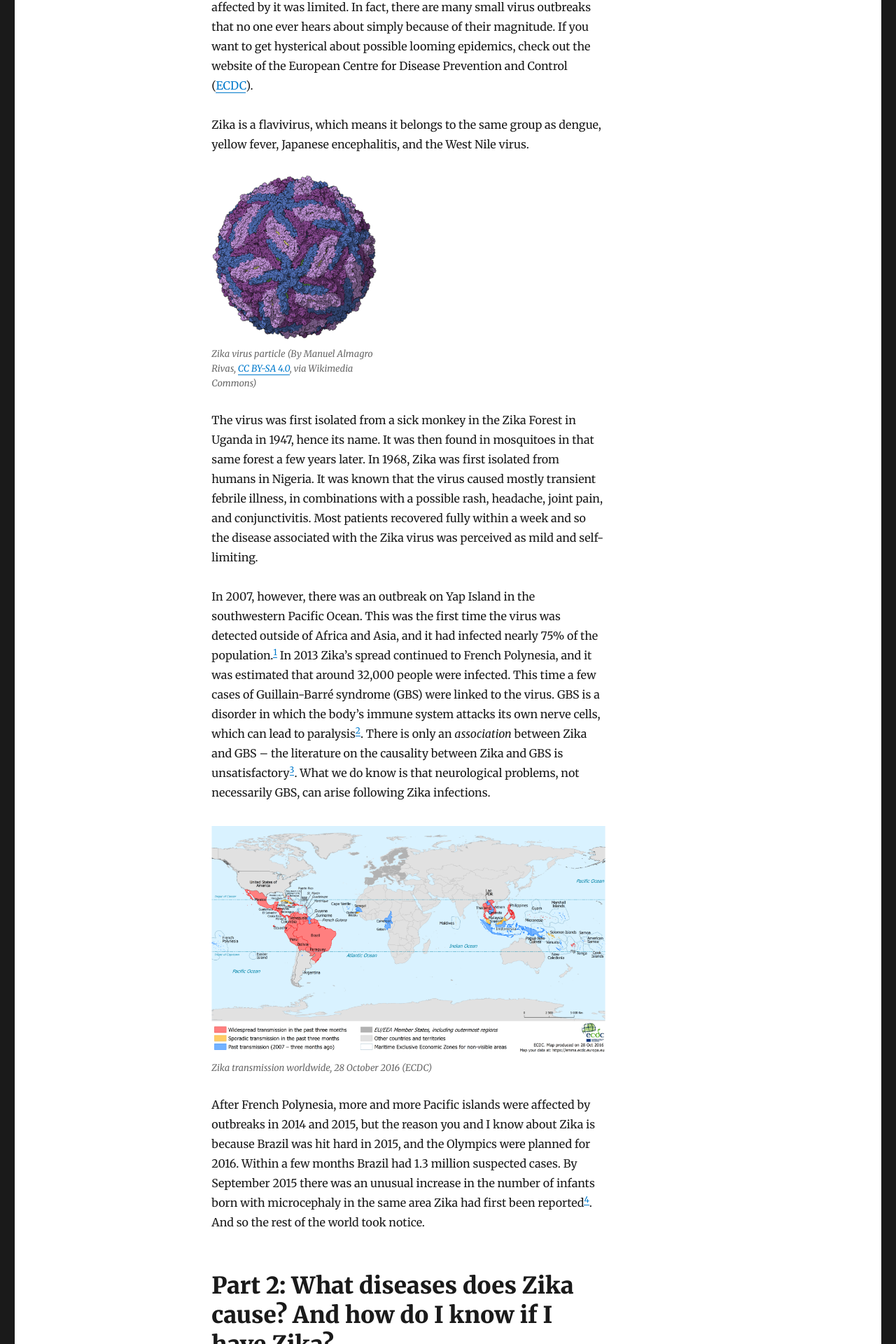
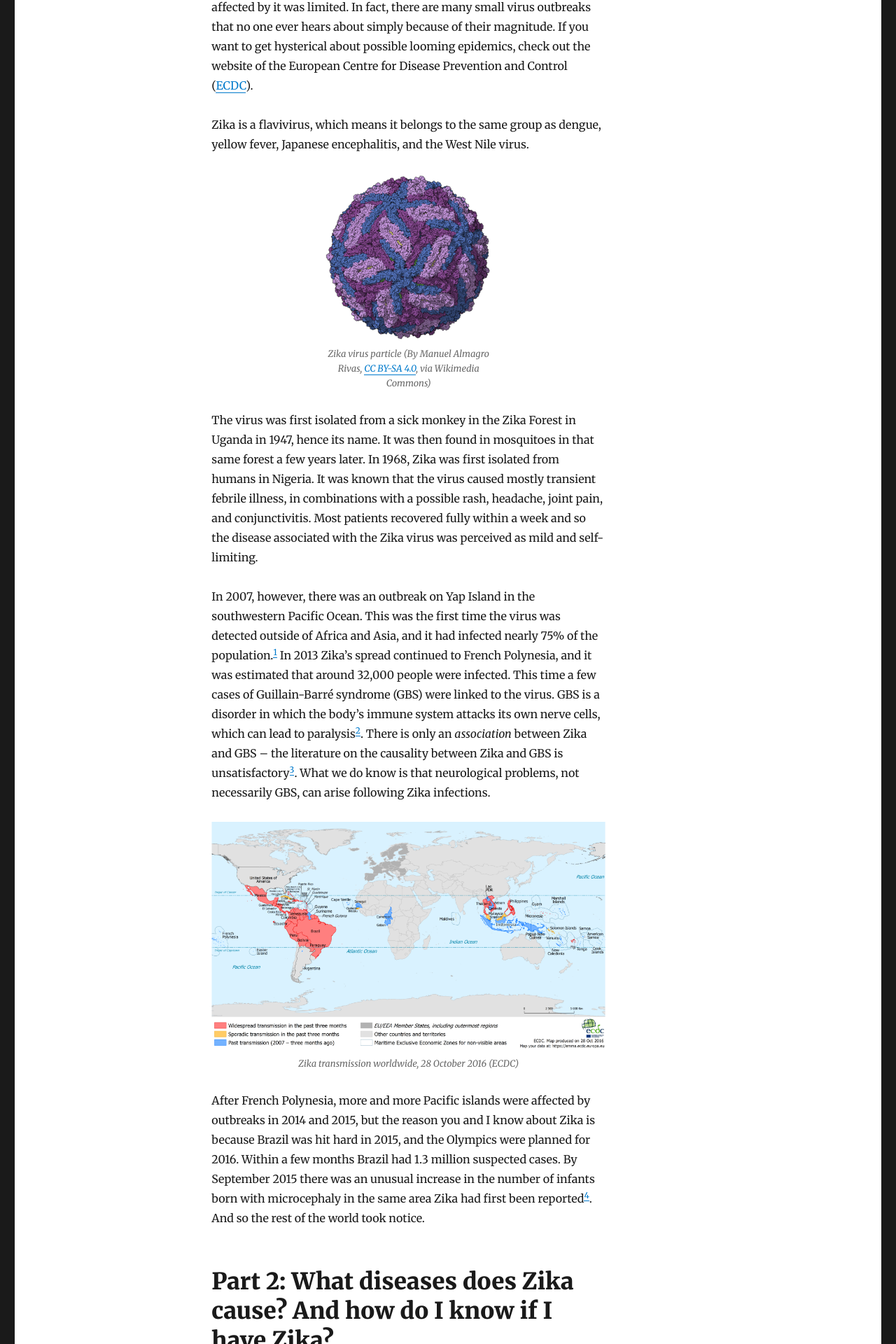
Before and after one commit to sapiensoup/sapiensoup.com, a Jekyll site: the page built from _posts/2016-11-03-what-zika-is-and-how-to-avoid-it.md, in a window 1280 px wide. Shown: the part 1036-2956 px from the top of the page at 70% size. Built offline with Jekyll 4.4.1, drawn with Linux system fonts in a browser that asks for light colours.

Commit message:
Center images and their captions (#5)

```diff
--- a/_posts/2016-11-03-what-zika-is-and-how-to-avoid-it.md
+++ b/_posts/2016-11-03-what-zika-is-and-how-to-avoid-it.md
@@ -18,13 +18,13 @@ Zika is not a new virus. Like all zoonotic viruses (meaning of non-human origin
 
 Zika is a flavivirus, which means it belongs to the same group as dengue, yellow fever, Japanese encephalitis, and the West Nile virus.
 
-<figure id="attachment_80" style="width: 240px" class="wp-caption alignnone"><img class="size-full wp-image-80" src="/images/zika/Zika-virus-particle.png" alt="Zika virus particle" width="240" height="240" srcset="/images/zika/Zika-virus-particle.png 240w, /images/zika/Zika-virus-particle-150x150.png 150w" sizes="(max-width: 240px) 85vw, 240px"><figcaption class="wp-caption-text">Zika virus particle (By Manuel Almagro Rivas, <a href="http://creativecommons.org/licenses/by-sa/4.0">CC BY-SA 4.0</a>, via Wikimedia Commons)</figcaption></figure>
+<figure id="attachment_80" style="width: 240px" class="wp-caption aligncenter"><img class="size-full wp-image-80" src="/images/zika/Zika-virus-particle.png" alt="Zika virus particle" width="240" height="240" srcset="/images/zika/Zika-virus-particle.png 240w, /images/zika/Zika-virus-particle-150x150.png 150w" sizes="(max-width: 240px) 85vw, 240px"><figcaption class="wp-caption-text"><center>Zika virus particle (By Manuel Almagro Rivas, <a href="http://creativecommons.org/licenses/by-sa/4.0">CC BY-SA 4.0</a>, via Wikimedia Commons)</center></figcaption></figure>
 
 The virus was first isolated from a sick monkey in the Zika Forest in Uganda in 1947, hence its name. It was then found in mosquitoes in that same forest a few years later. In 1968, Zika was first isolated from humans in Nigeria. It was known that the virus caused mostly transient febrile illness, in combinations with a possible rash, headache, joint pain, and conjunctivitis. Most patients recovered fully within a week and so the disease associated with the Zika virus was perceived as mild and self-limiting.
 
 In 2007, however, there was an outbreak on Yap Island in the southwestern Pacific Ocean. This was the first time the virus was detected outside of Africa and Asia, and it had infected nearly 75% of the population.[^zika-outside-africa] In 2013 Zika's spread continued to French Polynesia, and it was estimated that around 32,000 people were infected. This time a few cases of Guillain-Barré syndrome (GBS) were linked to the virus. GBS is a disorder in which the body's immune system attacks its own nerve cells, which can lead to paralysis[^mayo-on-gbs]. There is only an _association_ between Zika and GBS – the literature on the causality between Zika and GBS is unsatisfactory[^zika-and-gbs]. What we do know is that neurological problems, not necessarily GBS, can arise following Zika infections.
 
-<figure id="attachment_87" style="width: 840px" class="wp-caption alignleft"><img class="size-large wp-image-87" src="/images/zika/Zika-outbreak-map-worldwide-1024x597.png" alt="Zika transmission worldwide, 28 October 2016" width="840" height="490" srcset="/images/zika/Zika-outbreak-map-worldwide-1024x597.png 1024w, /images/zika/Zika-outbreak-map-worldwide-300x175.png 300w, /images/zika/Zika-outbreak-map-worldwide-768x448.png 768w, /images/zika/Zika-outbreak-map-worldwide-1200x700.png 1200w" sizes="(max-width: 709px) 85vw, (max-width: 909px) 67vw, (max-width: 1362px) 62vw, 840px"><figcaption class="wp-caption-text">Zika transmission worldwide, 28 October 2016 (ECDC)</figcaption></figure>
+<figure id="attachment_87" style="width: 840px" class="wp-caption aligncenter"><img class="size-large wp-image-87" src="/images/zika/Zika-outbreak-map-worldwide-1024x597.png" alt="Zika transmission worldwide, 28 October 2016" width="840" height="490" srcset="/images/zika/Zika-outbreak-map-worldwide-1024x597.png 1024w, /images/zika/Zika-outbreak-map-worldwide-300x175.png 300w, /images/zika/Zika-outbreak-map-worldwide-768x448.png 768w, /images/zika/Zika-outbreak-map-worldwide-1200x700.png 1200w" sizes="(max-width: 709px) 85vw, (max-width: 909px) 67vw, (max-width: 1362px) 62vw, 840px"><figcaption class="wp-caption-text"><center>Zika transmission worldwide, 28 October 2016 (ECDC)</center></figcaption></figure>
 
 After French Polynesia, more and more Pacific islands were affected by outbreaks in 2014 and 2015, but the reason you and I know about Zika is because Brazil was hit hard in 2015, and the Olympics were planned for 2016. Within a few months Brazil had 1.3 million suspected cases. By September 2015 there was an unusual increase in the number of infants born with microcephaly in the same area Zika had first been reported[^zika-nejm]. And so the rest of the world took notice.
 
@@ -33,7 +33,7 @@ After French Polynesia, more and more Pacific islands were affected by outbreaks
 
 In 80% of cases, after being infected by the Zika virus, you won't notice anything. If you do, you're most likely to come down with a mild flu. Only in very rare cases does it cause neurological problems. I asked myself just how _rare_, but could not find any solid information on how many patients actually get neurological problems following a Zika infection. Zika can cause severe problems for an unborn child of a Zika-infected mother called the _congenital Zika syndrome_, which includes microcephaly.
 
-<figure id="attachment_82" style="width: 512px" class="wp-caption alignnone"><img class="wp-image-82 size-full" src="/images/zika/Microcephaly.jpg" alt="Microcephaly" width="512" height="295" srcset="/images/zika/Microcephaly.jpg 512w, /images/zika/Microcephaly-300x173.jpg 300w" sizes="(max-width: 512px) 85vw, 512px"><figcaption class="wp-caption-text">Microcephaly (By Centers for Disease Control and Prevention via Wikimedia Commons)</figcaption></figure>
+<figure id="attachment_82" style="width: 512px" class="wp-caption aligncenter"><img class="wp-image-82 size-full" src="/images/zika/Microcephaly.jpg" alt="Microcephaly" width="512" height="295" srcset="/images/zika/Microcephaly.jpg 512w, /images/zika/Microcephaly-300x173.jpg 300w" sizes="(max-width: 512px) 85vw, 512px"><figcaption class="wp-caption-text"><center>Microcephaly (By Centers for Disease Control and Prevention via Wikimedia Commons)</center></figcaption></figure>
 
 Microcephaly basically means a baby's head is much smaller than expected, usually leading to developmental delays, intellectual disability, and a range of other problems from mild to severe. Microcephaly is another possible outcome from infection with toxoplasmosis[^toxoplasmosis], rubella or cytomegalovirus during pregnancy, so it's not exclusively linked to the Zika virus[^microcephaly]. A preliminary study with 42 patients showed that 29% of the Zika infected mothers showed fetal abnormalities. Of the 12 infected mothers, two had miscarriages. It also didn't matter when during pregnancy the women were infected[^zika-rio].
 
@@ -48,13 +48,15 @@ Get tested. The CDC recommends that asymptomatic women who live in areas with ac
 # Part 3: How do I avoid getting Zika?
 {: #part3}
 
-<figure id="attachment_102" style="width: 807px" class="wp-caption alignleft"><img class="size-large wp-image-102" src="/images/zika/How-to-avoid-getting-Zika-Factsheet-807x1024.png" alt="How to avoid getting Zika" width="807" height="1024" srcset="/images/zika/How-to-avoid-getting-Zika-Factsheet-807x1024.png 807w, /images/zika/How-to-avoid-getting-Zika-Factsheet-237x300.png 237w, /images/zika/How-to-avoid-getting-Zika-Factsheet-768x974.png 768w, /images/zika/How-to-avoid-getting-Zika-Factsheet.png 921w" sizes="(max-width: 709px) 85vw, (max-width: 909px) 67vw, (max-width: 984px) 61vw, (max-width: 1362px) 45vw, 600px"><figcaption class="wp-caption-text">Transmission of Zika virus and how to avoid getting Zika</figcaption></figure>
+<figure id="attachment_102" style="width: 807px" class="wp-caption aligncenter"><img class="size-large wp-image-102" src="/images/zika/How-to-avoid-getting-Zika-Factsheet-807x1024.png" alt="How to avoid getting Zika" width="807" height="1024" srcset="/images/zika/How-to-avoid-getting-Zika-Factsheet-807x1024.png 807w, /images/zika/How-to-avoid-getting-Zika-Factsheet-237x300.png 237w, /images/zika/How-to-avoid-getting-Zika-Factsheet-768x974.png 768w, /images/zika/How-to-avoid-getting-Zika-Factsheet.png 921w" sizes="(max-width: 709px) 85vw, (max-width: 909px) 67vw, (max-width: 984px) 61vw, (max-width: 1362px) 45vw, 600px"><figcaption class="wp-caption-text"><center>Transmission of Zika virus and how to avoid getting Zika</center></figcaption></figure>
 
 #### Mosquito
 
 The number one way to get infected with the Zika virus is by being bitten by a mosquito. Mostly the culprit is the _Aedes_ mosquito species (specifically _A. aegypti_ and _A. albopictus_), which typically bite during the daytime and are widely spread throughout the tropical and subtropical regions as well as most of southern Europe[^zika-nejm].
 
-<figure id="attachment_85" style="width: 840px" class="wp-caption alignleft"><img class="size-large wp-image-85" src="/images/zika/Zika-transmitting-mosquito-map-Europe-july-2016-1024x818.jpg" alt="Areas in Europe where Aedes albopictus is present, July 2016" width="840" height="671" srcset="/images/zika/Zika-transmitting-mosquito-map-Europe-july-2016-1024x818.jpg 1024w, /images/zika/Zika-transmitting-mosquito-map-Europe-july-2016-300x240.jpg 300w, /images/zika/Zika-transmitting-mosquito-map-Europe-july-2016-768x613.jpg 768w, /images/zika/Zika-transmitting-mosquito-map-Europe-july-2016-1200x958.jpg 1200w" sizes="(max-width: 709px) 85vw, (max-width: 909px) 67vw, (max-width: 1362px) 62vw, 840px"><figcaption class="wp-caption-text">Areas in Europe where Aedes albopictus is present, July 2016 (ECDC and EFSA, VectorNet)</figcaption></figure>
+<figure id="attachment_85" style="width: 840px" class="wp-caption aligncenter"><img class="size-large wp-image-85" src="/images/zika/Zika-transmitting-mosquito-map-Europe-july-2016-1024x818.jpg" alt="Areas in Europe where Aedes albopictus is present, July 2016" width="840" height="671" srcset="/images/zika/Zika-transmitting-mosquito-map-Europe-july-2016-1024x818.jpg 1024w, /images/zika/Zika-transmitting-mosquito-map-Europe-july-2016-300x240.jpg 300w, /images/zika/Zika-transmitting-mosquito-map-Europe-july-2016-768x613.jpg 768w, /images/zika/Zika-transmitting-mosquito-map-Europe-july-2016-1200x958.jpg 1200w" sizes="(max-width: 709px) 85vw, (max-width: 909px) 67vw, (max-width: 1362px) 62vw, 840px"><figcaption class="wp-caption-text"><center>Areas in Europe where Aedes albopictus is present, July 2016 (ECDC and EFSA, VectorNet)</center></figcaption></figure>
+
+&nbsp;
 
 #### Sexually transmitted
 
```
